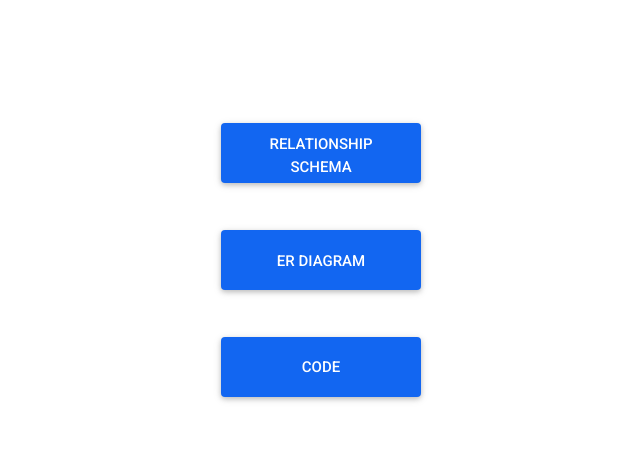
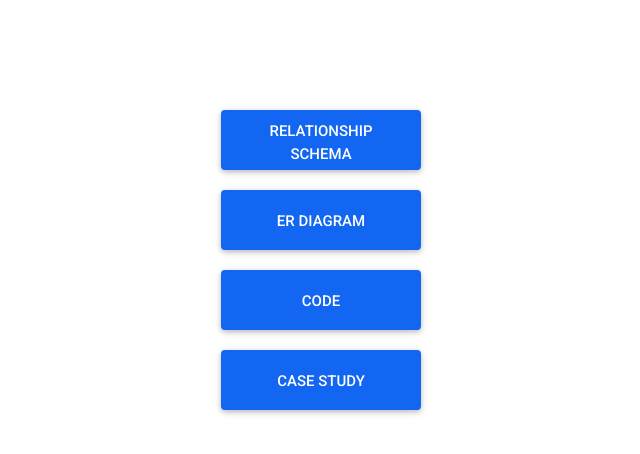
Before and after one commit to UjjwalSk/infoPanel, a plain HTML site: page index.html in a window 1280 px wide. Shown: the whole page, without its empty margins (319-959 px from the left). Drawn offline with nearby package versions, Linux system fonts and the light colour scheme.

Commit message:
Update index.html

```diff
--- a/index.html
+++ b/index.html
@@ -35,6 +35,11 @@
                     CODE
                 </button></a>
         </div>
+        <div>
+            <a href='./Institute InfoPanel Case Study.pdf'><button type="button" class="btn btn-primary">
+                    Case Study
+                </button></a>
+        </div>
     </div>
 </body>
 
```
